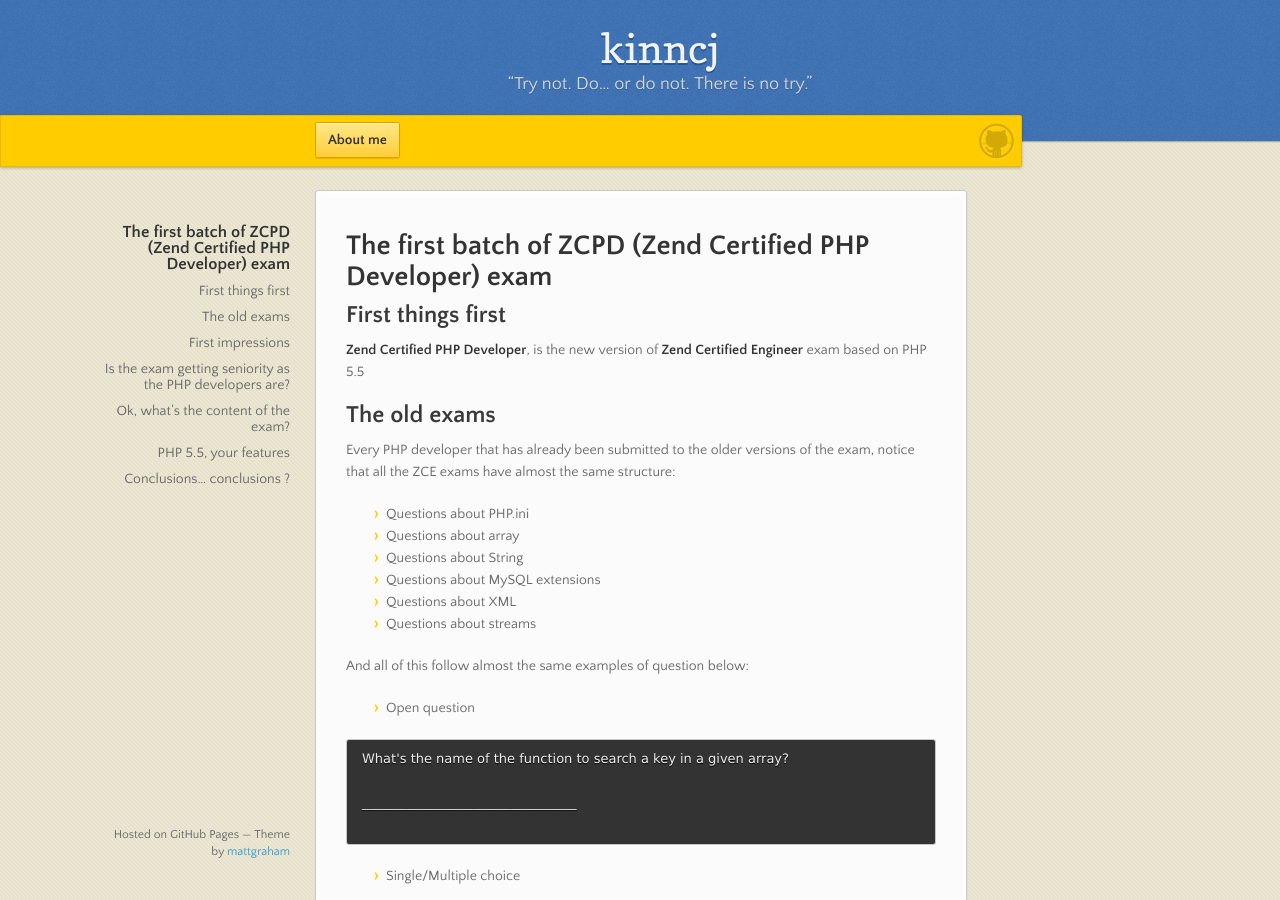
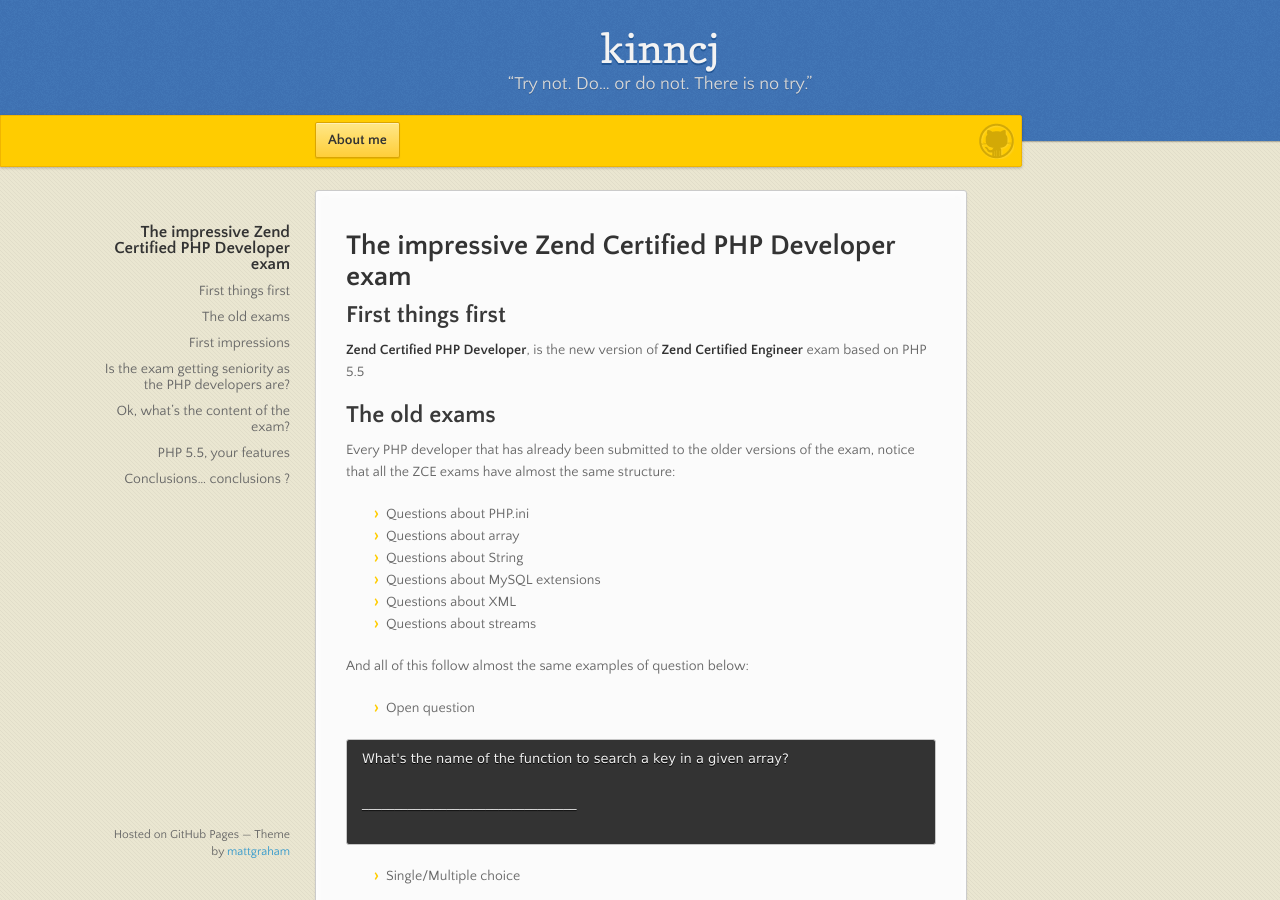
Before and after one commit to kinncjeu/kinncjeu.github.io, a Jekyll site: the page built from _posts/2013-11-11-Zend-Certified-PHP-Developer.md, in a window 1280 px wide and 900 px high. Built offline with Jekyll 4.4.1, drawn with Linux system fonts in a browser that asks for light colours; nearby versions of some CDN libraries; Markdown is read by kramdown in place of the engine named in the settings.

```diff
--- a/_posts/2013-11-11-Zend-Certified-PHP-Developer.md
+++ b/_posts/2013-11-11-Zend-Certified-PHP-Developer.md
@@ -4,7 +4,7 @@
 categories: [Development]
 tags: [PHP, ZCE, ZCPD, Certification]
 ---
-# The first batch of ZCPD (Zend Certified PHP Developer) exam
+# The impressive Zend Certified PHP Developer exam
 
 ## First things first
 __Zend Certified PHP Developer__, is the new version of __Zend Certified Engineer__ exam based on PHP 5.5
```
